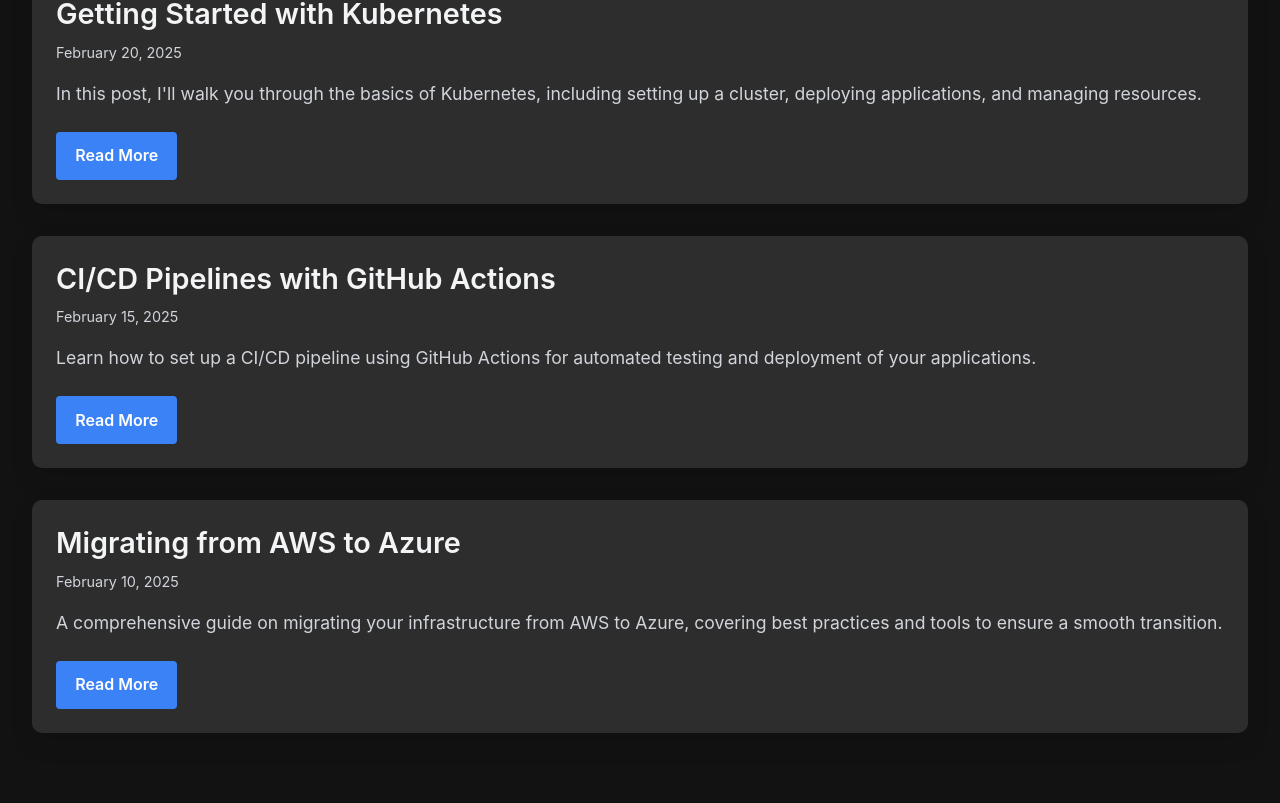
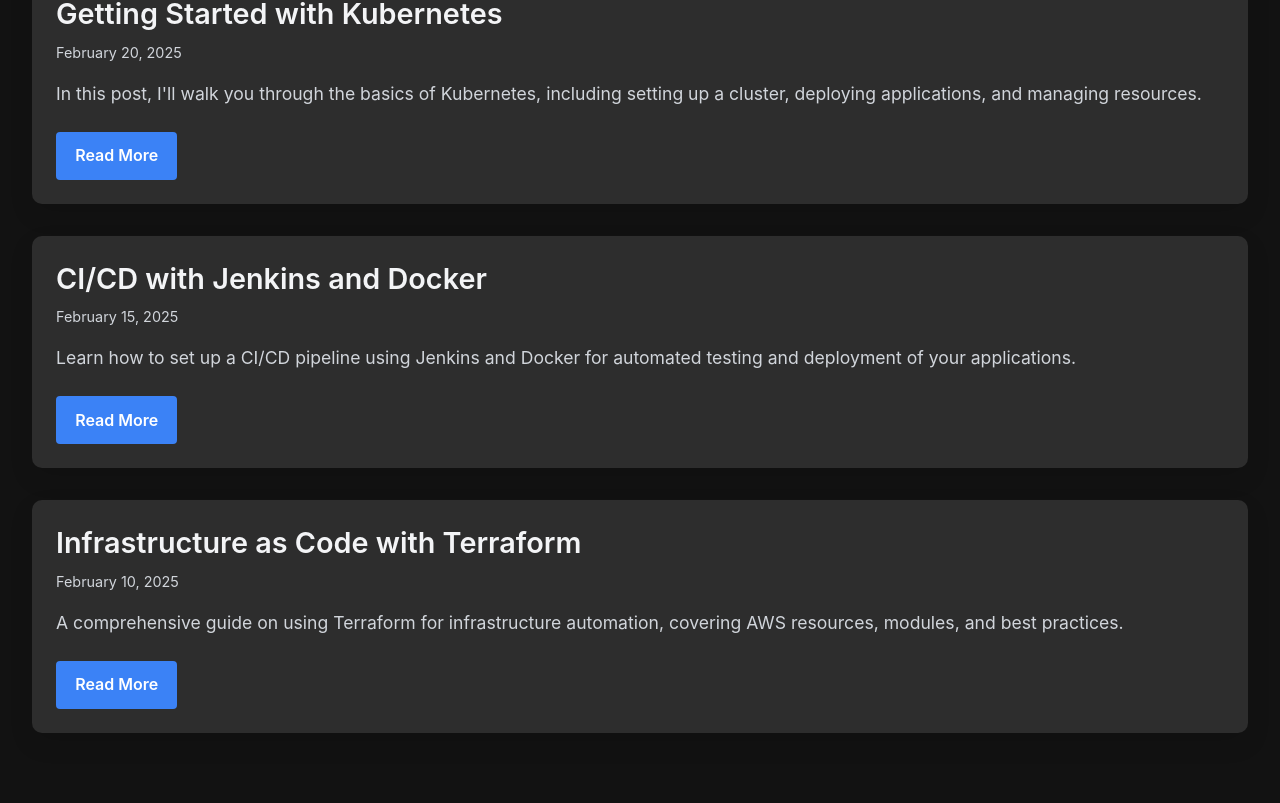
Before and after one commit to Tejalkale13/portfolio_v2, a React (Create React App) app: page /blog in a window 1280 px wide. Shown: the part 361-1164 px from the top of the page. Built offline with nearby package versions, Linux system fonts and the light colour scheme.

Commit message:
Update BlogPage.js

```diff
--- a/src/pages/BlogPage.js
+++ b/src/pages/BlogPage.js
@@ -1,6 +1,7 @@
 import React from 'react';
 import styled from 'styled-components';
 import { motion } from 'framer-motion';
+import { Link } from 'react-router-dom';
 
 const BlogPage = () => {
   return (
@@ -27,20 +28,20 @@
           <BlogPostLink to="/blog/getting-started-with-kubernetes">Read More</BlogPostLink>
         </BlogPost>
         <BlogPost>
-          <BlogPostTitle>CI/CD Pipelines with GitHub Actions </BlogPostTitle>
-	            <BlogPostDate>February 15, 2025</BlogPostDate>
+          <BlogPostTitle>CI/CD with Jenkins and Docker</BlogPostTitle>
+          <BlogPostDate>February 15, 2025</BlogPostDate>
           <BlogPostDescription>
-            Learn how to set up a CI/CD pipeline using GitHub Actions for automated testing and deployment of your applications.
+            Learn how to set up a CI/CD pipeline using Jenkins and Docker for automated testing and deployment of your applications.
           </BlogPostDescription>
-          <BlogPostLink to="/blog/ci-cd-pipelines-with-github-actions">Read More</BlogPostLink>
+          <BlogPostLink to="/blog/ci-cd-with-jenkins-and-docker">Read More</BlogPostLink>
         </BlogPost>
         <BlogPost>
-          <BlogPostTitle>Migrating from AWS to Azure</BlogPostTitle>
+          <BlogPostTitle>Infrastructure as Code with Terraform</BlogPostTitle>
           <BlogPostDate>February 10, 2025</BlogPostDate>
           <BlogPostDescription>
-            A comprehensive guide on migrating your infrastructure from AWS to Azure, covering best practices and tools to ensure a smooth transition.
+            A comprehensive guide on using Terraform for infrastructure automation, covering AWS resources, modules, and best practices.
           </BlogPostDescription>
-          <BlogPostLink to="/blog/migrating-from-aws-to-azure">Read More</BlogPostLink>
+          <BlogPostLink to="/blog/infrastructure-as-code-with-terraform">Read More</BlogPostLink>
         </BlogPost>
       </BlogContent>
     </BlogContainer>
@@ -101,7 +102,7 @@
   margin-bottom: 1.5rem;
 `;
 
-const BlogPostLink = styled.a`
+const BlogPostLink = styled(Link)`
   display: inline-block;
   padding: 0.7rem 1.2rem;
   background-color: ${({ theme }) => theme.primary};
```
